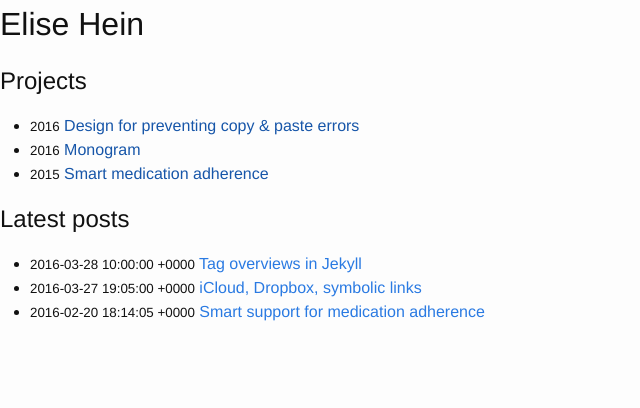
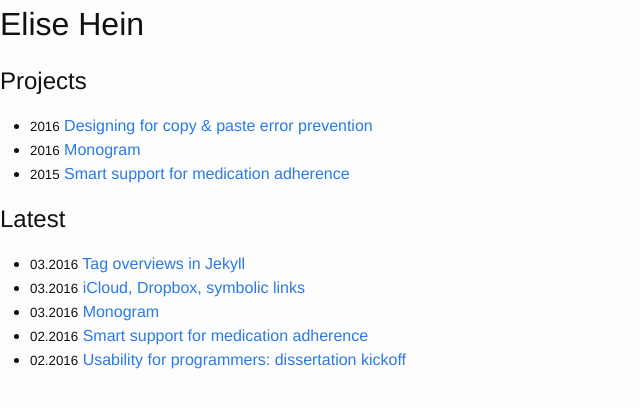
Before and after one commit to elisehein/blog, a Jekyll site: the page built from index.html, in a window 1280 px wide. Shown: the top 408 px of the page, without its empty margins (0-640 px from the left). Built offline with Jekyll 4.4.1, drawn with Linux system fonts in a browser that asks for light colours.

Commit message:
Restructure wip

```diff
--- a/_config.yml
+++ b/_config.yml
@@ -7,7 +7,7 @@ description: > # this means to ignore newlines until "baseurl:"
 
 url: "http://elisehe.in"
 baseurl: ""
-permalink: /blog/:year/:month/:day/:title/
+permalink: /blog/:year:month-:title/
 
 # Allow future dates
 future: true
--- a/index.html
+++ b/index.html
@@ -10,28 +10,29 @@ layout: default
   <ul>
     <li>
       <small>2016</small>
-      <a href="">Design for preventing copy & paste errors</a>
+      <!-- TODO replace with category that reflects MSc topic -->
+      <a href="{{ site.baseurl }}/dissertation">Designing for copy & paste error prevention</a>
     </li>
 
     <li>
       <small>2016</small>
-      <a href="">Monogram</a>
+      <a href="{{ site.baseurl }}/monogram">Monogram</a>
     </li>
 
     <li>
       <small>2015</small>
-      <a href="">Smart medication adherence</a>
+      <a href="{{ site.baseurl }}/handy">Smart support for medication adherence</a>
     </li>
   </ul>
 </section>
 
 <section>
-  <h2>Latest posts</h2>
+  <h2>Latest</h2>
 
   <ul>
-    {% for post in site.posts offset: 0 limit: 3 %}
+    {% for post in site.posts offset: 0 limit: 5 %}
     <li>
-      <small>{{ post.date }}</small>
+      <small>{{ post.date | date: "%m.%Y"}}</small>
       <a href="{{ post.url | prepend: site.baseurl }}">{{ post.title }}</a>
     </li>
     {% endfor %}
--- /dev/null
+++ b/msc.html
@@ -0,0 +1,6 @@
+---
+layout: category
+title: "My dissertation"
+category: dissertation
+permalink: /dissertation/
+---
```
Also changed, not shown: _layouts/category.html (added, +9 -0 lines), _posts/2016-02-10-msc-topic.md (+3 -0 lines), _posts/2016-02-20-handy.md (+3 -0 lines), _posts/2016-03-13-monogram.md (added, +17 -0 lines).
